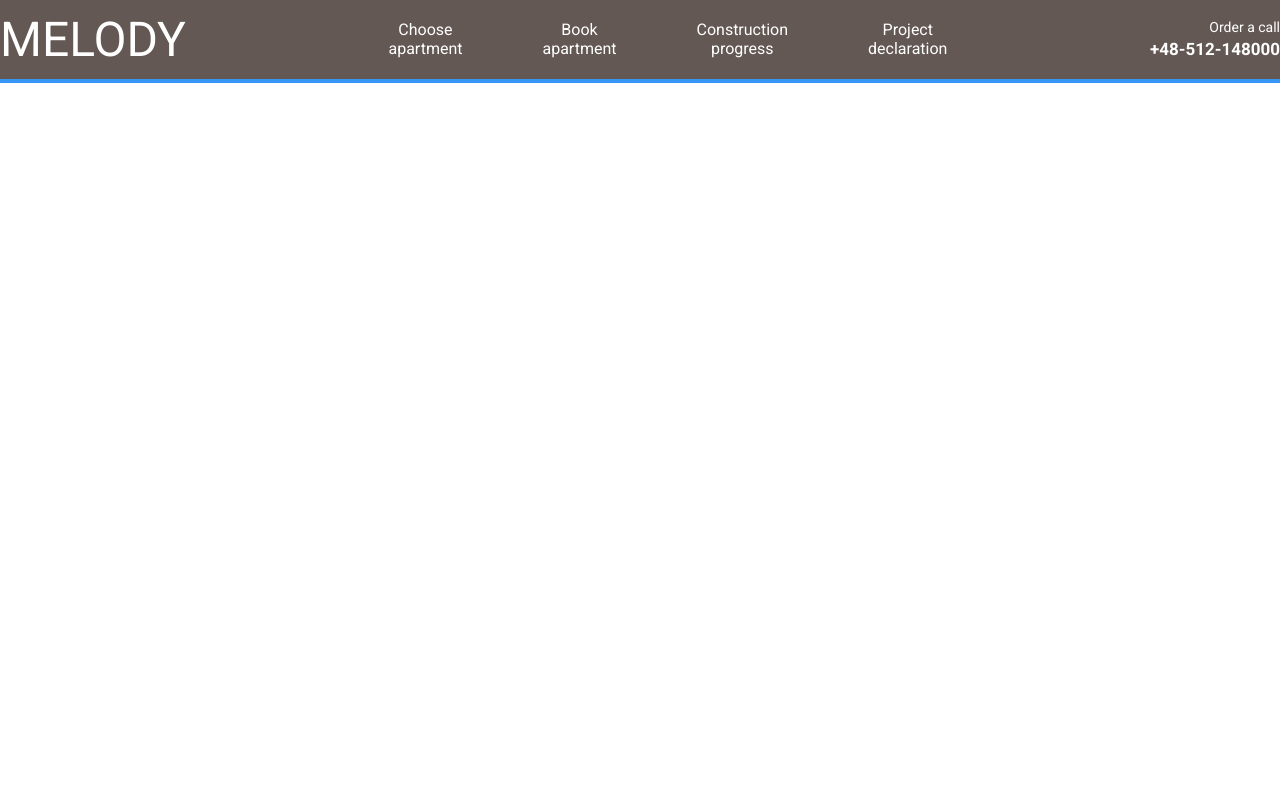
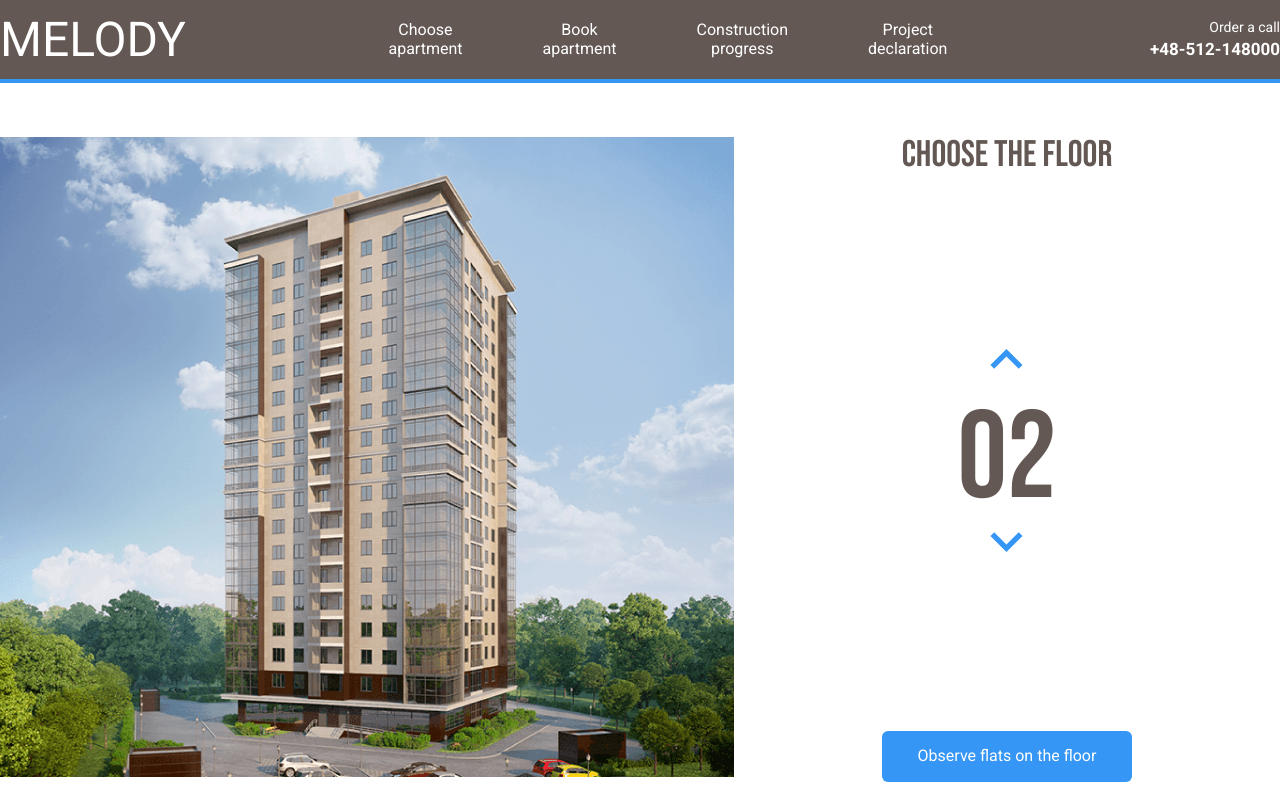
Before and after one commit to kocherginwa/melogy, a plain HTML site: page index.html in a window 1280 px wide. Drawn offline with Linux system fonts and the light colour scheme.

Commit message:
feat: adding initial main layout and functionality

```diff
--- a/css/style.css
+++ b/css/style.css
@@ -52,3 +52,61 @@ body {
     text-decoration: none;
     color: white;
 }
+
+.main {
+    max-width: 1280px;
+    margin: auto;
+    padding-top: 54px;
+    display: flex;
+}
+.main-info {
+    flex-grow: 1;
+    text-align: center;
+    display: flex;
+    flex-direction: column;
+    align-items: center;
+    justify-content: space-between;
+}
+.home-image path {
+    opacity: 0;
+    cursor: pointer;
+}
+.home-image path:hover {
+    opacity: 1;
+}
+.counter-group {
+    display: flex;
+    flex-direction: column;
+    align-items: center;
+}
+.counter-button {
+    background-color: #fff;
+    border: none;
+    cursor: pointer;
+}
+.counter-arrow-down {
+    transform: rotateX(180deg);
+}
+.main-title {
+    margin: 0;
+    font-family: "Bebas Neue", sans-serif;
+    font-weight: normal;
+    font-size: 37px;
+    line-height: 37px;
+    color: #635854;
+}
+.counter {
+    font-family: "Bebas Neue", sans-serif;
+    font-weight: normal;
+    color:#635854;
+    font-size: 124px;
+    margin-top: 15px;
+}
+.button-primary {
+    background: #3596f5;
+    border-radius: 6px;
+    color: white;
+    border: none;
+    padding: 16px 36px;
+    cursor: pointer;
+}
--- a/index.html
+++ b/index.html
@@ -7,7 +7,7 @@
     <title>Melody</title>
     <link rel="preconnect" href="https://fonts.googleapis.com">
     <link rel="preconnect" href="https://fonts.gstatic.com" crossorigin>
-    <link href="https://fonts.googleapis.com/css2?family=Poppins&family=Roboto:wght@400;700&display=swap" rel="stylesheet">
+    <link href="https://fonts.googleapis.com/css2?family=Bebas+Neue&family=Poppins&family=Roboto:wght@400;700&display=swap" rel="stylesheet">
     <link rel="stylesheet" href="./css/normalize.css" class="ref">
     <link rel="stylesheet" href="./css/style.css" class="ref">
 </head>
@@ -41,5 +41,59 @@
         </div>
         <!-- /.navbar -->
     </header>
+
+    <main class="main">
+        <div class="main-image">
+            <!-- <img src="./img/home.png" alt=""> -->
+            <svg class="home-image"
+                width="734" height="640" viewBox="0 0 734 640" fill="none" xmlns="http://www.w3.org/2000/svg" xmlns:xlink="http://www.w3.org/1999/xlink">
+                <rect width="734" height="640" fill="url(#pattern0)"/>
+
+                <defs>
+                <pattern id="pattern0" patternContentUnits="objectBoundingBox" width="1" height="1">
+                <use xlink:href="#image0_1_86" transform="translate(-0.00408719) scale(0.0013624 0.0015625)"/>
+                </pattern>
+                <image id="image0_1_86" width="740" height="640" xlink:href="img/home.png"/>
+                </defs>
+
+                <path d="M222 527L442.8 535L512 521.3V543L443.5 562.7L222 551.7V527Z" fill="#3595F6" fill-opacity="0.75"/>
+                <path d="M223 526V501L443.3 504.3L513 501V521L443.7 534L223 526Z" fill="#3595F6" fill-opacity="0.75"/>
+                <path d="M223 500V475H444H513V498L445 505L223 500Z" fill="#3595F6" fill-opacity="0.75"/>
+                <path d="M223 476V451L444.3 447.3L512 454V476H444" fill="#3595F6" fill-opacity="0.75"/>
+                <path d="M223 450V424L444.5 420.7L513 431.7V453L444 446.3L223 450Z" fill="#3595F6" fill-opacity="0.75"/>
+                <path d="M222 423V399.3L443 387L514 410V431.3L443 419L222 423Z" fill="#3595F6" fill-opacity="0.75"/>
+                <path d="M222 401V376L444.2 359.7L514 388.3V409L443.7 387.3L222 401Z" fill="#3595F6" fill-opacity="0.75"/>
+                <path d="M222 376V351L444.5 330.7L514 367.3V388L442 359.3L222 376Z" fill="#3595F6" fill-opacity="0.75"/>
+                <path d="M222 350V326L445 301.3L514 345.3V367L444.7 329L222 350Z" fill="#3595F6" fill-opacity="0.75"/>
+                <path d="M222 325V301L444.5 272.3L514 323.3V344L443.7 301.7L222 325Z" fill="#3595F6" fill-opacity="0.75"/>
+                <path d="M221 301V277L443.3 244L514 303.3V323L444 272.3L221 301Z" fill="#3595F6" fill-opacity="0.75"/>
+                <path d="M222 276V252L443.2 217L513 281V302L444.3 243.7L222 276Z" fill="#3595F6" fill-opacity="0.75"/>
+                <path d="M222 252V227L444.3 189L513 259.3V280L444 216L222 252Z" fill="#3595F6" fill-opacity="0.75"/>
+                <path d="M222 226V201L442.8 157.3L513 236.3V259L444 185.7L222 226Z" fill="#3595F6" fill-opacity="0.75"/>
+                <path d="M223 202V177L443 129L513 214V237L442.3 157.7L223 202Z" fill="#3595F6" fill-opacity="0.75"/>
+                <path d="M222 177V152L441.8 100L513 192.3V215L443.3 128.7L222 177Z" fill="#3595F6" fill-opacity="0.75"/>
+                <path d="M222 152V126L444 69.3L513 171V192L443.7 100.3L222 152Z" fill="#3595F6" fill-opacity="0.75"/>
+            </svg>
+        </div>
+        <!-- /.main-image -->
+        <div class="main-info">
+            <h2 class="main-title">Choose the floor</h2>
+            <div class="counter-group">
+                <button class="counter-button counter-up">
+                    <img src="img/arrow.svg" alt="arrow up"
+                    class="counter-arrow counter-arrow-up">
+                </button>
+                <span class="counter">02</span>
+                <button class="counter-button counter-down">
+                    <img src="img/arrow.svg" alt="arrow down"
+                    class="counter-arrow counter-arrow-down">
+                </button>
+            </div>
+            <!-- /.counter-group -->
+            <button class="button button-primary">Observe flats on the floor</button>
+            <!-- /.button button-primary -->
+        </div>
+        <!-- /.main-info -->
+    </main>
 </body>
 </html>
```
Also changed, not shown: img/Group3.svg (added), img/arrow.svg (added), img/home.png (added).
